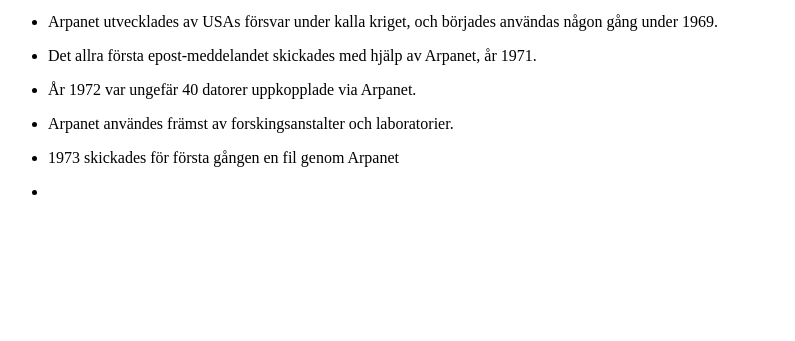
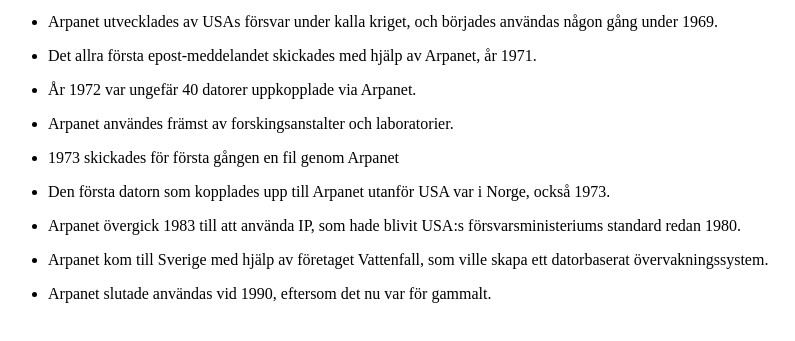
Before and after one commit to Anakingne/wepositowy-name, a plain HTML site: page arpa.html in a window 1280 px wide. Shown: the part 101-442 px from the top of the page, without its empty margins (0-795 px from the left). Drawn offline with Linux system fonts and the light colour scheme.

Commit message:
Update arpa.html

```diff
--- a/arpa.html
+++ b/arpa.html
@@ -11,7 +11,10 @@
 	<p><li>År 1972 var ungefär 40 datorer uppkopplade via Arpanet.</li></p>
 	<p><li>Arpanet användes främst av forskingsanstalter och laboratorier. </li></p>
 	<p><li>1973 skickades för första gången en fil genom Arpanet</li></p>
-	<p><li></li></p>
+	<p><li>Den första datorn som kopplades upp till Arpanet utanför USA var i Norge, också 1973.</li></p>
+	<p><li>Arpanet övergick 1983 till att använda IP, som hade blivit USA:s försvarsministeriums standard redan 1980.</li></p>
+	<p><li>Arpanet kom till Sverige med hjälp av företaget Vattenfall, som ville skapa ett datorbaserat övervakningssystem.</li></p>
+	<p><li>Arpanet slutade användas vid 1990, eftersom det nu var för gammalt.</li></p>
 
 </ul>
 </body>
```
